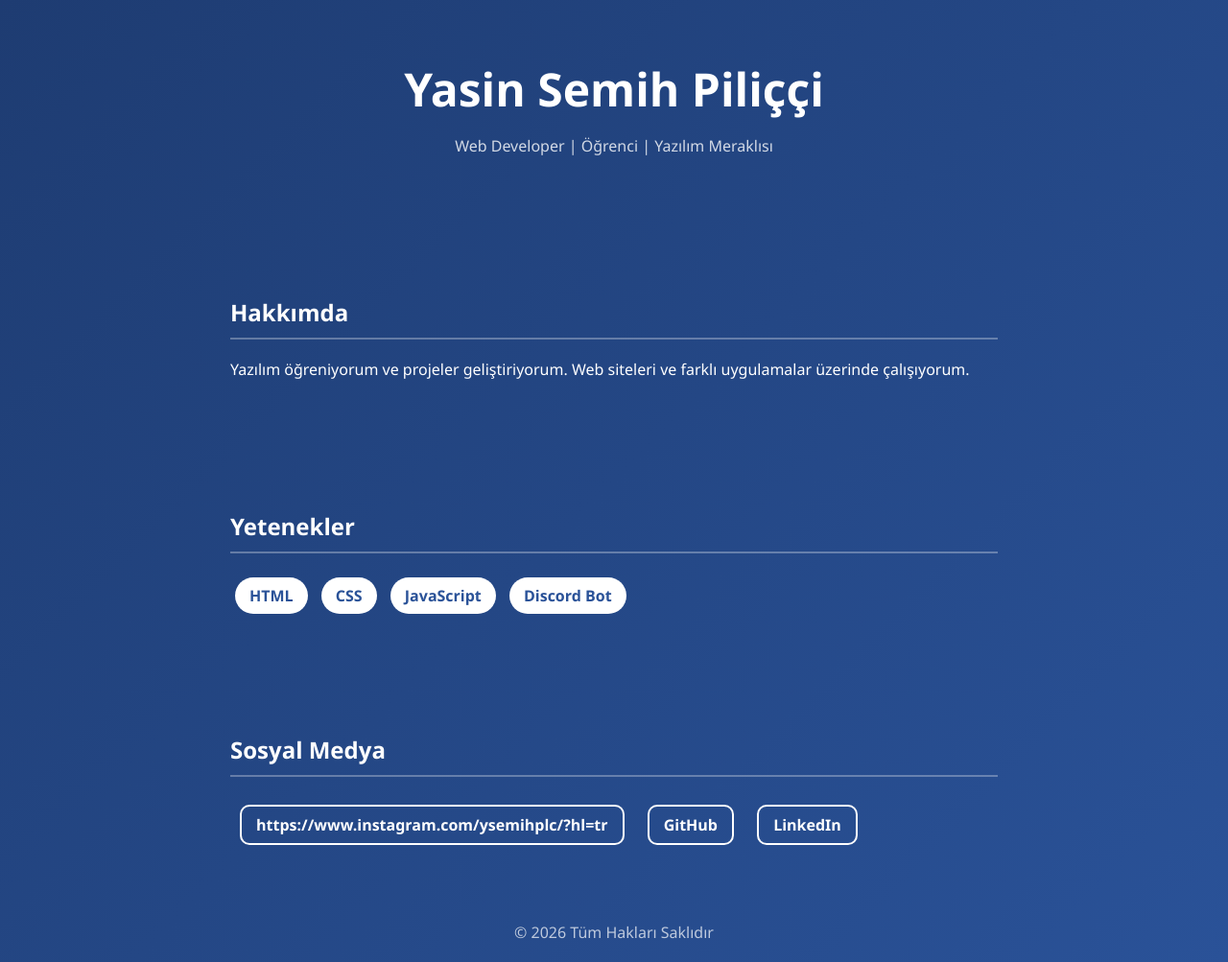
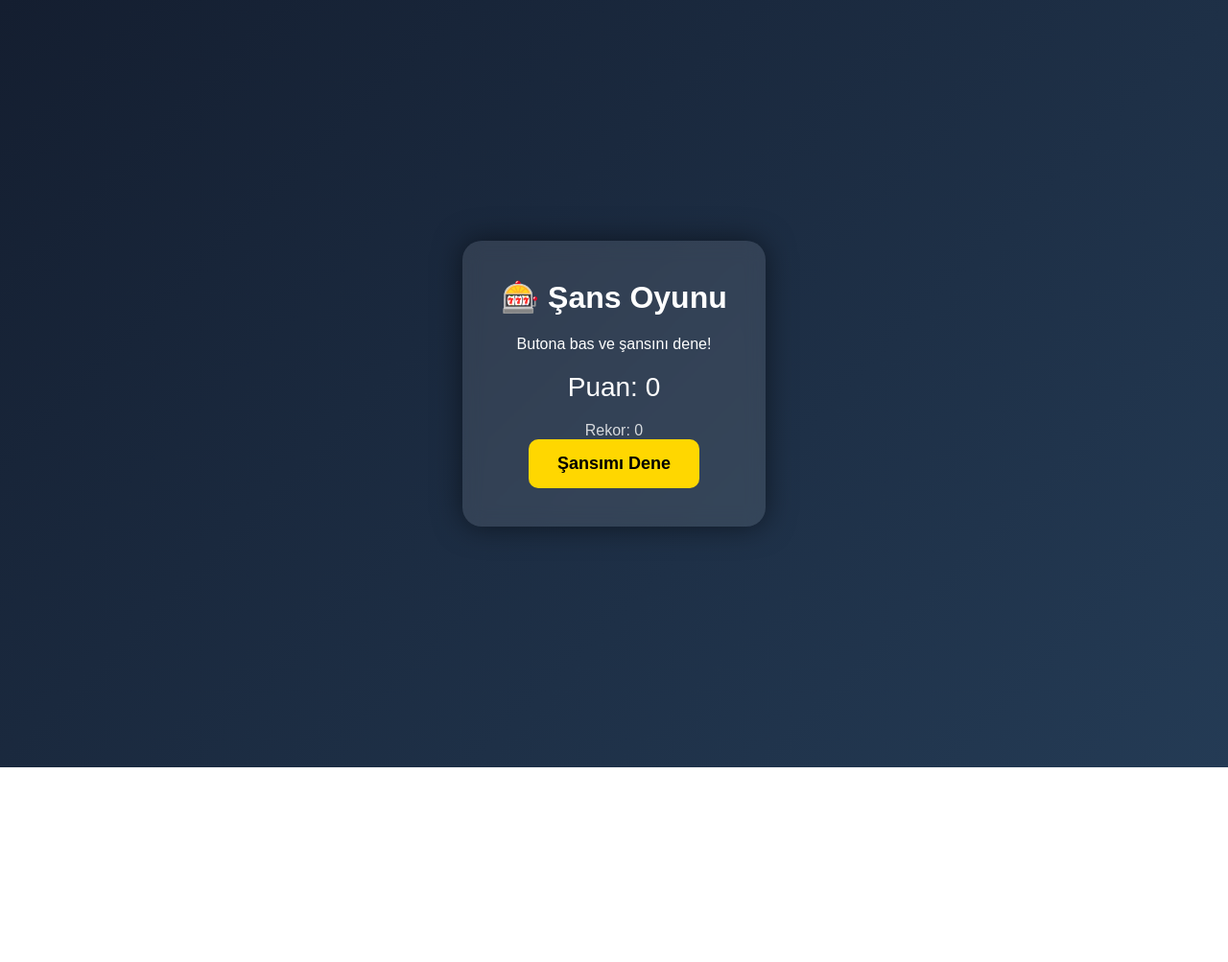
Before and after one commit to hellYASO/profil-site, a plain HTML site: page index.html in a window 1280 px wide. Shown: the whole page at 96% size. After the commit the page ends 800 px from the top, so only its background shows below. Drawn offline with Linux system fonts and the light colour scheme.

Commit message:
Add files via upload

```diff
--- a/index.html
+++ b/index.html
@@ -1,133 +1,97 @@
+
 <!DOCTYPE html>
 <html lang="tr">
 <head>
 <meta charset="UTF-8">
 <meta name="viewport" content="width=device-width, initial-scale=1.0">
-<title>Profilim</title>
+<title>Şans Oyunu 🎰</title>
 
 <style>
 body {
     margin: 0;
-    font-family: 'Segoe UI', sans-serif;
-    background: linear-gradient(135deg, #1e3c72, #2a5298);
+    font-family: Arial, sans-serif;
+    background: linear-gradient(135deg, #141e30, #243b55);
     color: white;
+    text-align: center;
+    display: flex;
+    justify-content: center;
+    align-items: center;
+    height: 100vh;
 }
 
-/* ANİMASYON */
-.fade-in {
-    opacity: 0;
-    transform: translateY(30px);
-    animation: fadeUp 1s ease forwards;
+.card {
+    background: rgba(255,255,255,0.1);
+    padding: 40px;
+    border-radius: 20px;
+    backdrop-filter: blur(10px);
+    box-shadow: 0 0 30px rgba(0,0,0,0.5);
 }
 
-.delay-1 { animation-delay: 0.3s; }
-.delay-2 { animation-delay: 0.6s; }
-.delay-3 { animation-delay: 0.9s; }
-
-@keyframes fadeUp {
-    to {
-        opacity: 1;
-        transform: translateY(0);
-    }
+h1 {
+    margin-top: 0;
 }
 
-header {
-    text-align: center;
-    padding: 60px 20px;
-}
-
-header h1 {
-    font-size: 48px;
-    margin: 0;
-}
-
-header p {
-    opacity: 0.8;
-}
-
-section {
-    padding: 50px 20px;
-    max-width: 800px;
-    margin: auto;
-}
-
-h2 {
-    border-bottom: 2px solid rgba(255,255,255,0.3);
-    padding-bottom: 10px;
-}
-
-.skills span {
-    display: inline-block;
-    background: white;
-    color: #2a5298;
-    padding: 8px 15px;
-    border-radius: 20px;
-    margin: 5px;
+button {
+    padding: 15px 30px;
+    font-size: 18px;
+    border: none;
+    border-radius: 10px;
+    cursor: pointer;
+    background: gold;
+    color: black;
     font-weight: bold;
-}
-
-.social a {
-    display: inline-block;
-    margin: 10px;
-    text-decoration: none;
-    color: white;
-    font-weight: bold;
-    border: 2px solid white;
-    padding: 8px 15px;
-    border-radius: 10px;
     transition: 0.3s;
 }
 
-.social a:hover {
-    background: white;
-    color: #2a5298;
+button:hover {
+    transform: scale(1.1);
 }
 
-footer {
-    text-align: center;
-    padding: 20px;
-    opacity: 0.7;
+.score {
+    font-size: 28px;
+    margin: 20px 0;
+}
+
+.highscore {
+    opacity: 0.8;
 }
 </style>
 </head>
 
 <body>
 
-<header class="fade-in">
-    <h1>Yasin Semih Piliççi</h1>
-    <p>Web Developer | Öğrenci | Yazılım Meraklısı</p>
-</header>
+<div class="card">
+    <h1>🎰 Şans Oyunu</h1>
+    <p>Butona bas ve şansını dene!</p>
 
-<section class="fade-in delay-1">
-    <h2>Hakkımda</h2>
-    <p>
-        Yazılım öğreniyorum ve projeler geliştiriyorum.
-        Web siteleri ve farklı uygulamalar üzerinde çalışıyorum.
-    </p>
-</section>
+    <div class="score" id="score">Puan: 0</div>
+    <div class="highscore" id="highscore">Rekor: 0</div>
 
-<section class="fade-in delay-2">
-    <h2>Yetenekler</h2>
-    <div class="skills">
-        <span>HTML</span>
-        <span>CSS</span>
-        <span>JavaScript</span>
-        <span>Discord Bot</span>
-    </div>
-</section>
+    <button onclick="oyna()">Şansımı Dene</button>
+</div>
 
-<section class="fade-in delay-3">
-    <h2>Sosyal Medya</h2>
-    <div class="social">
-        <a href="#">https://www.instagram.com/ysemihplc/?hl=tr</a>
-        <a href="#">GitHub</a>
-        <a href="#">LinkedIn</a>
-    </div>
-</section>
+<script>
+let highscore = localStorage.getItem("highscore") || 0;
+document.getElementById("highscore").innerText = "Rekor: " + highscore;
 
-<footer>
-    © 2026 Tüm Hakları Saklıdır
-</footer>
+function oyna() {
+    let puan = Math.floor(Math.random() * 101);
+
+    document.getElementById("score").innerText = "Puan: " + puan;
+
+    if (puan > highscore) {
+        highscore = puan;
+        localStorage.setItem("highscore", highscore);
+        document.getElementById("highscore").innerText = "Rekor: " + highscore;
+    }
+
+    if (puan > 90) {
+        alert("🔥 JACKPOT! Çok şanslısın!");
+    } else if (puan < 10) {
+        alert("😅 Bugün şanslı değilsin.");
+    }
+}
+</script>
 
 </body>
 </html>
```
